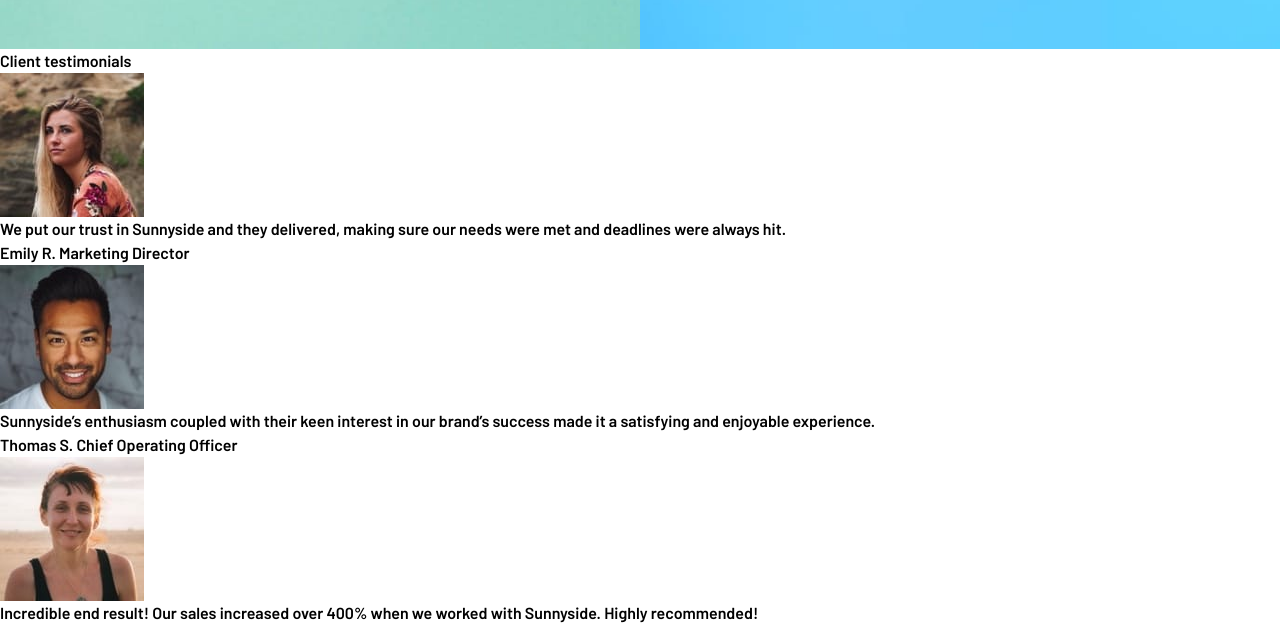
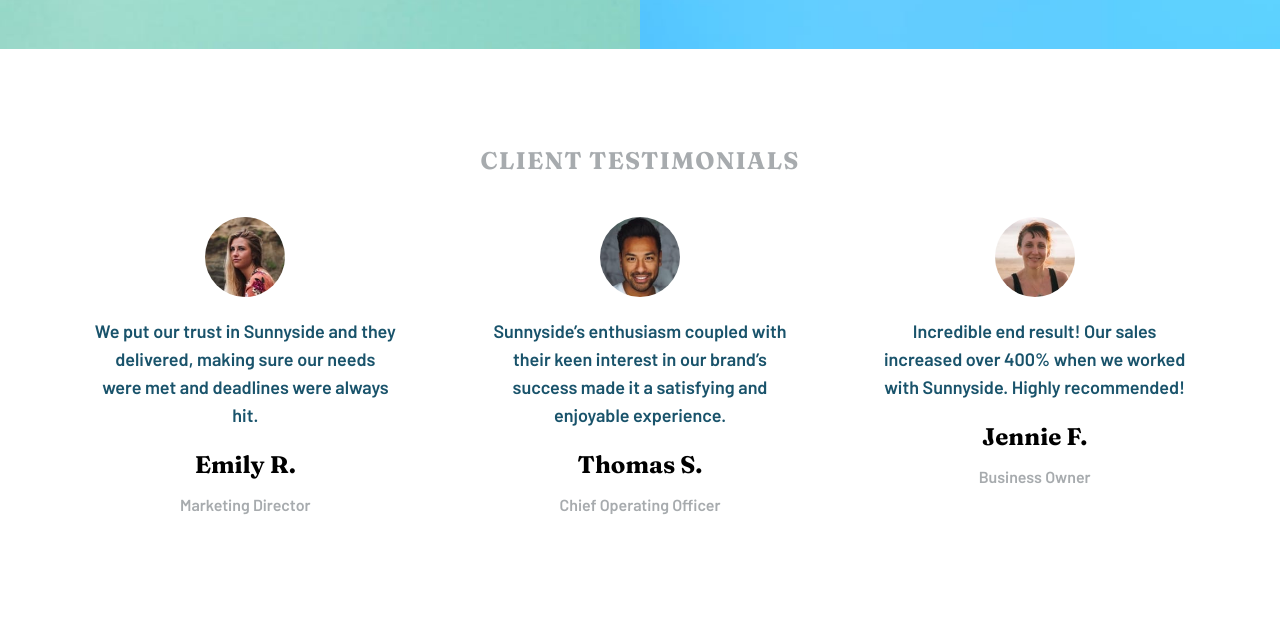
Before and after one commit to humbl3LilaS/sunny-side-agency-landing-page, a website: page index.html in a window 1280 px wide. Shown: the part 2310-2934 px from the top of the page. Drawn offline with Linux system fonts and the light colour scheme.

Commit message:
testimonial section added for all screen sizes

```diff
--- a/index.html
+++ b/index.html
@@ -129,40 +129,38 @@
 	</section>
 
 	<!--Testimonial section-->
-	<section>
+	<section class="px-mobile-block py-10 lg:px-14 lg:py-[6rem] ">
 
-
-		<h2>Client testimonials</h2>
-
-		<div>
-			<article>
-				<img src="./images/image-emily.jpg" alt="Profile image of Emily R.">
-				<p>
+		<h2 class="text-2xl font-fraunces uppercase tracking-wider text-bold text-center text-natural-grayishBlue">Client testimonials</h2>
+		<div class="lg:grid lg:grid-cols-3 lg:gap-x-4">
+			<article class="py-10 ">
+				<img src="./images/image-emily.jpg" alt="Profile image of Emily R." class="w-[80px] aspect-[1] mx-auto mb-5 rounded-full block">
+				<p class="text-center text-lg text-primary-darkBlue mb-5 md:max-w-[450px] md:mx-auto lg:w-[80%]">
 					We put our trust in Sunnyside and they delivered, making sure our needs were met and deadlines were
 					always hit.
 				</p>
-				<span>Emily R.</span>
-				<span>Marketing Director</span>
+				<span class="block text-2xl text-center font-fraunces mb-3">Emily R.</span>
+				<span class="block text-base text-center text-natural-grayishBlue">Marketing Director</span>
 			</article>
 
-			<article>
-				<img src="./images/image-thomas.jpg" alt="Profile image of Thomas S.">
-				<p>
+			<article class="py-10">
+				<img src="./images/image-thomas.jpg" alt="Profile image of Thomas S." class="w-[80px] aspect-[1] mx-auto mb-5 rounded-full block">
+				<p class="text-center text-lg text-primary-darkBlue mb-5 md:max-w-[450px] md:mx-auto lg:w-[80%]">
 					Sunnyside’s enthusiasm coupled with their keen interest in our brand’s success made it a satisfying
 					and enjoyable experience.
 				</p>
-				<span>Thomas S.</span>
-				<span>Chief Operating Officer</span>
+				<span class="block text-2xl text-center font-fraunces mb-3">Thomas S.</span>
+				<span class="block text-base text-center text-natural-grayishBlue">Chief Operating Officer</span>
 			</article>
 
-			<article>
-				<img src="./images/image-jennie.jpg" alt="Profile image of Jennie F.">
-				<p>
+			<article class="py-10 ">
+				<img src="./images/image-jennie.jpg" alt="Profile image of Jennie F." class="w-[80px] aspect-[1] mx-auto mb-5 rounded-full block">
+				<p class="text-center text-lg text-primary-darkBlue mb-5 md:max-w-[450px] md:mx-auto lg:w-[80%]">
 					Incredible end result! Our sales increased over 400% when we worked with Sunnyside. Highly
 					recommended!
 				</p>
-				<span>Jennie F.</span>
-				<span>Business Owner</span>
+				<span class="block text-2xl text-center font-fraunces mb-3">Jennie F.</span>
+				<span class="block text-base text-center text-natural-grayishBlue">Business Owner</span>
 			</article>
 		</div>
 	</section>
```
Also changed, not shown: css/style.css.
